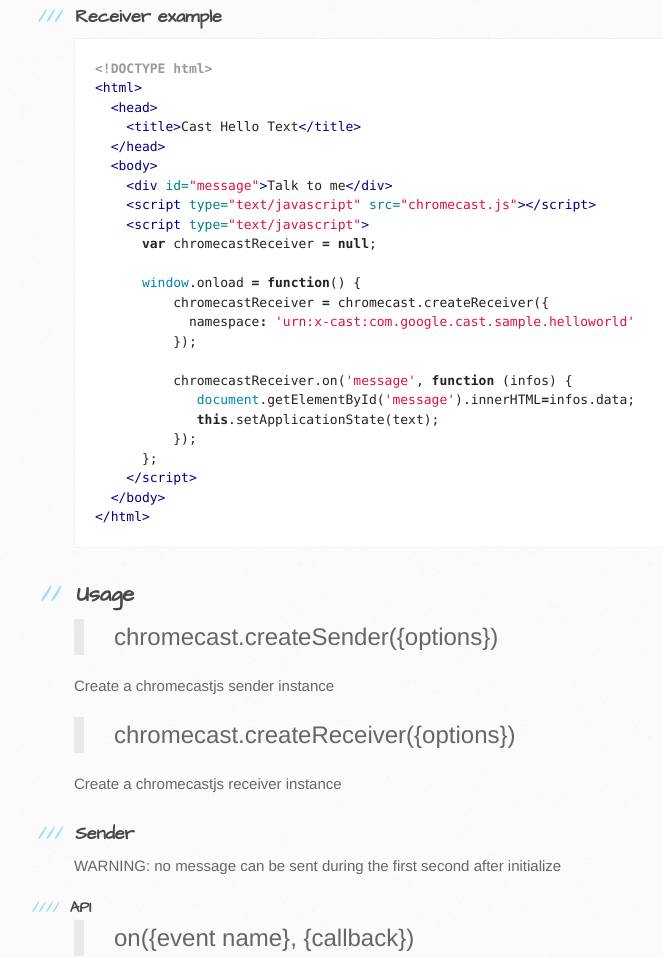
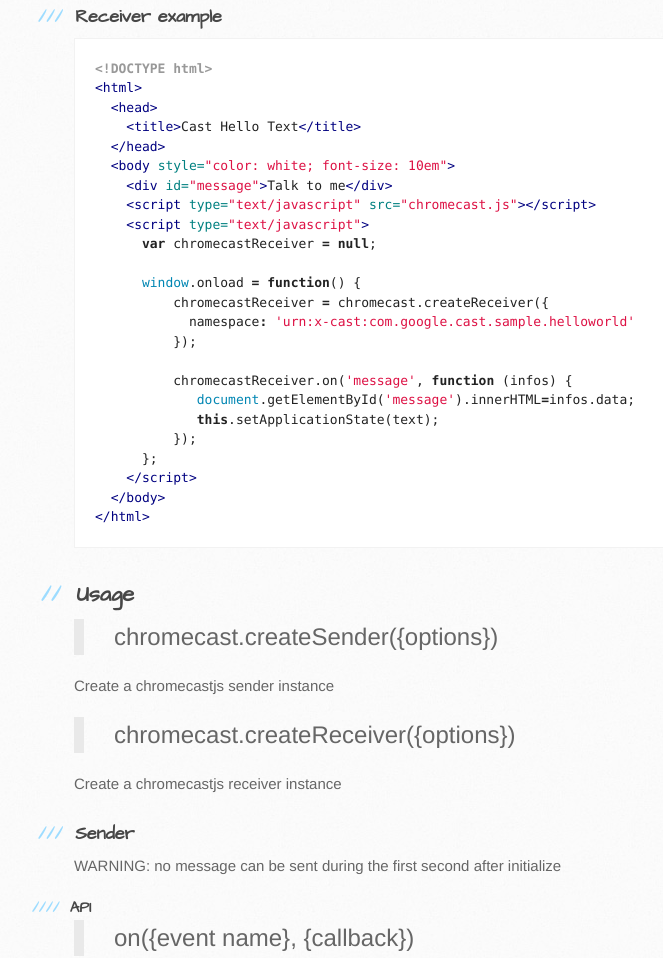
Before and after one commit to marcbuils/chromecastjs, a plain HTML site: page index.html in a window 1280 px wide. Shown: the part 2041-2999 px from the top of the page, without its empty margins (96-759 px from the left). Drawn offline with Linux system fonts and the light colour scheme.

```diff
--- a/index.html
+++ b/index.html
@@ -135,7 +135,7 @@
   <span class="nt">&lt;head&gt;</span>
     <span class="nt">&lt;title&gt;</span>Cast Hello Text<span class="nt">&lt;/title&gt;</span>
   <span class="nt">&lt;/head&gt;</span>
-  <span class="nt">&lt;body&gt;</span>
+  <span class="nt">&lt;body</span> <span class="na">style=</span><span class="s">"color: white; font-size: 10em"</span><span class="nt">&gt;</span>
     <span class="nt">&lt;div</span> <span class="na">id=</span><span class="s">"message"</span><span class="nt">&gt;</span>Talk to me<span class="nt">&lt;/div&gt;</span>
     <span class="nt">&lt;script </span><span class="na">type=</span><span class="s">"text/javascript"</span> <span class="na">src=</span><span class="s">"chromecast.js"</span><span class="nt">&gt;&lt;/script&gt;</span>
     <span class="nt">&lt;script </span><span class="na">type=</span><span class="s">"text/javascript"</span><span class="nt">&gt;</span>
```
Also changed, not shown: params.json (+1 -1 lines).
